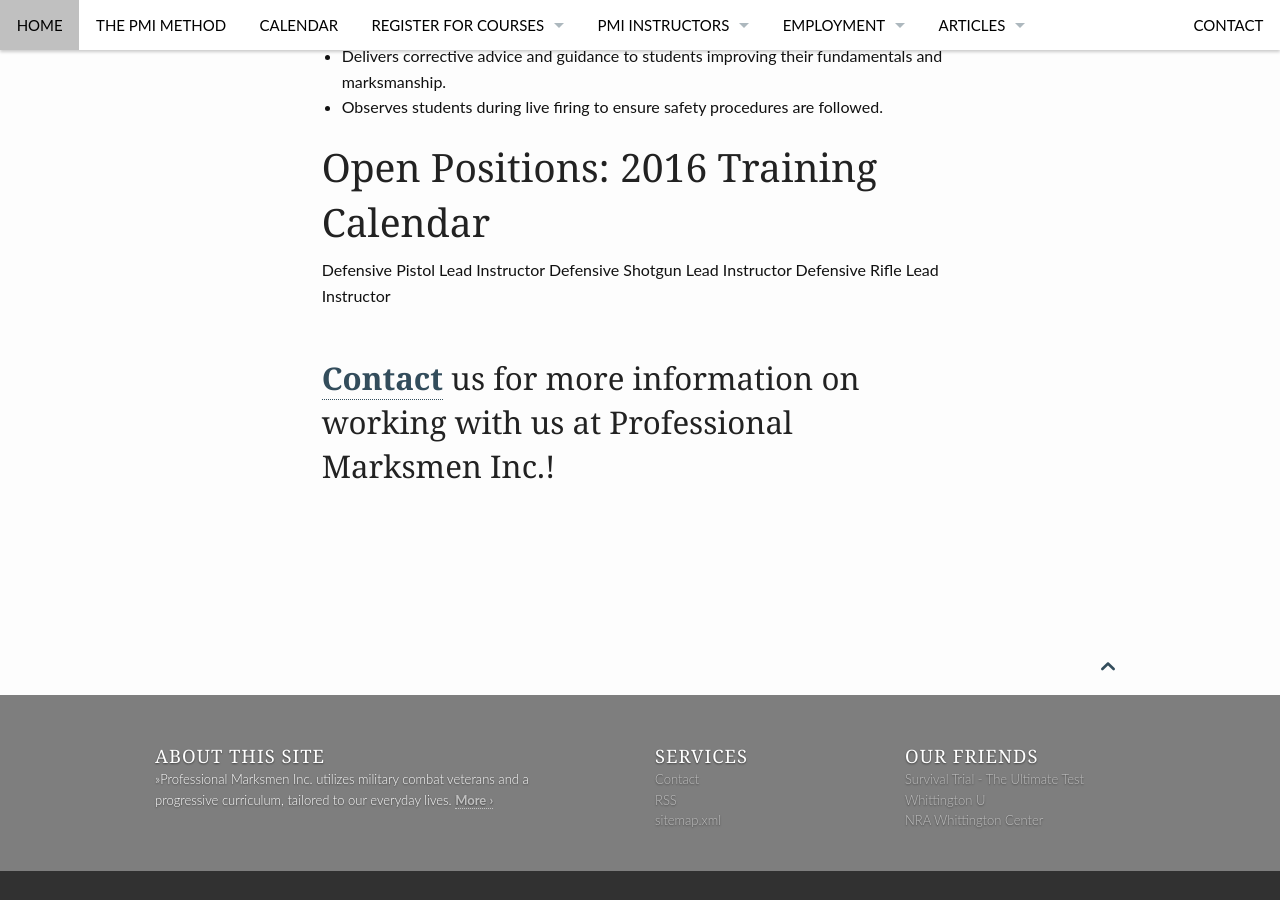
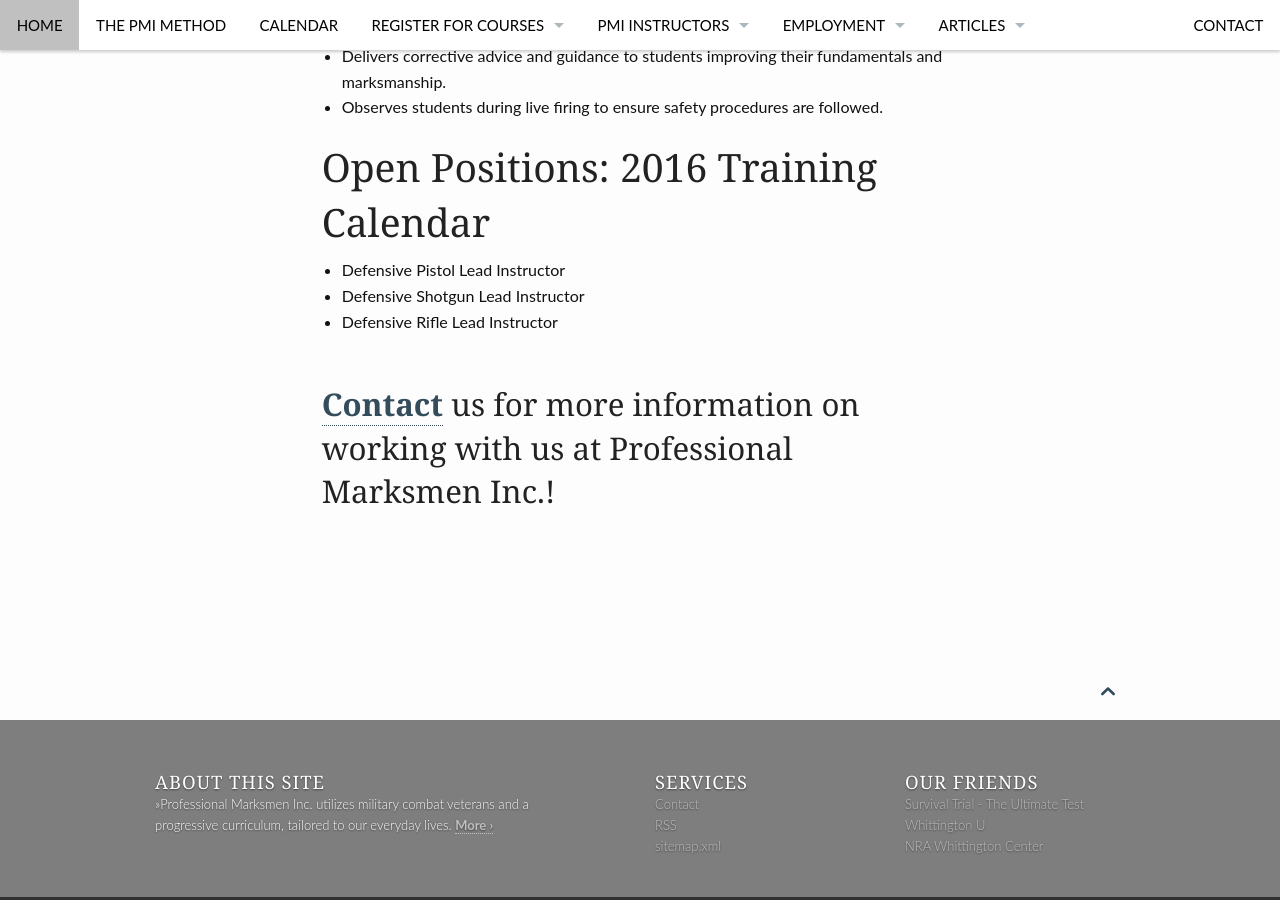
Before and after one commit to JonWeilerPMI/pmisite, a Jekyll site: the page built from pages/defensive_lead.md, in a window 1280 px wide and 900 px high, scrolled down 1930 px. Built offline with Jekyll 4.4.1, drawn with Linux system fonts in a browser that asks for light colours.

Commit message:
update bullets

```diff
--- a/pages/defensive_lead.md
+++ b/pages/defensive_lead.md
@@ -62,8 +62,8 @@
 
 # Open Positions:  2016 Training Calendar
 
-Defensive Pistol Lead Instructor
-Defensive Shotgun Lead Instructor
-Defensive Rifle Lead Instructor
+* Defensive Pistol Lead Instructor
+* Defensive Shotgun Lead Instructor
+* Defensive Rifle Lead Instructor
 
 ## [Contact](/contact/) us for more information on working with us at Professional Marksmen Inc.!
```
Also changed, not shown: pages/precision_lead.md (+2 -2 lines).
